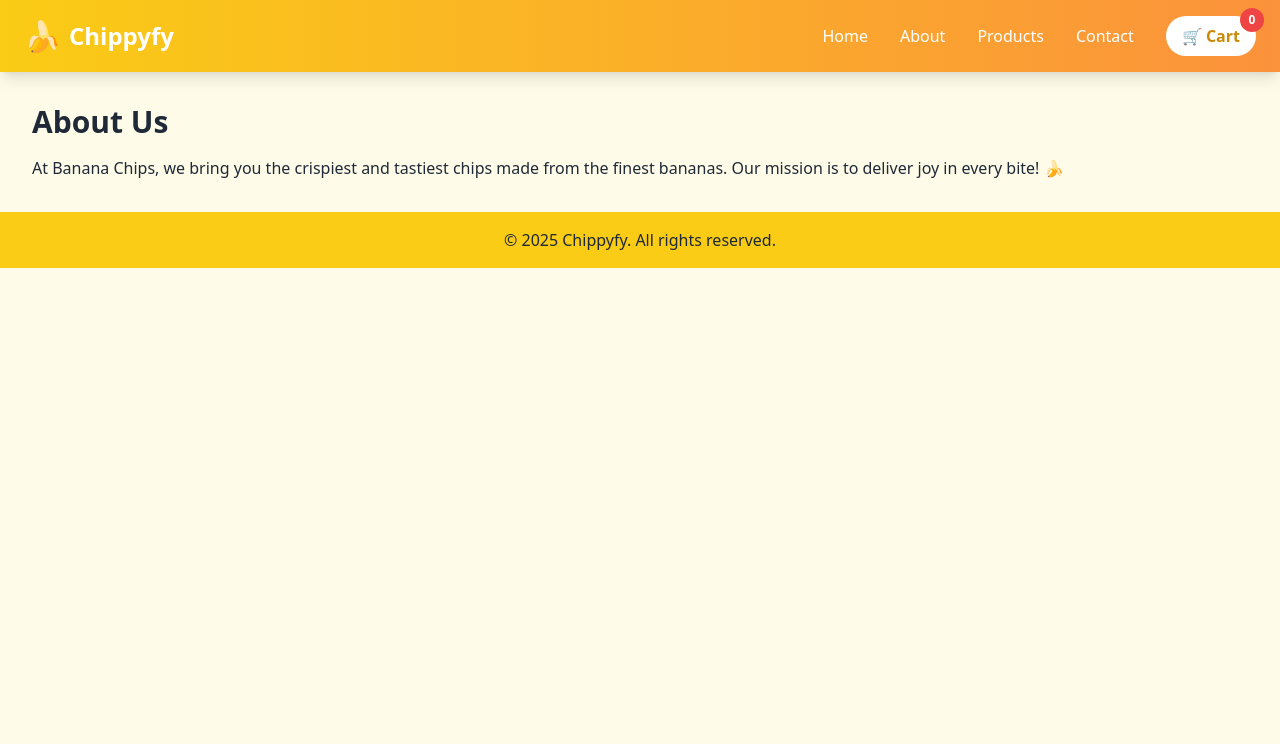
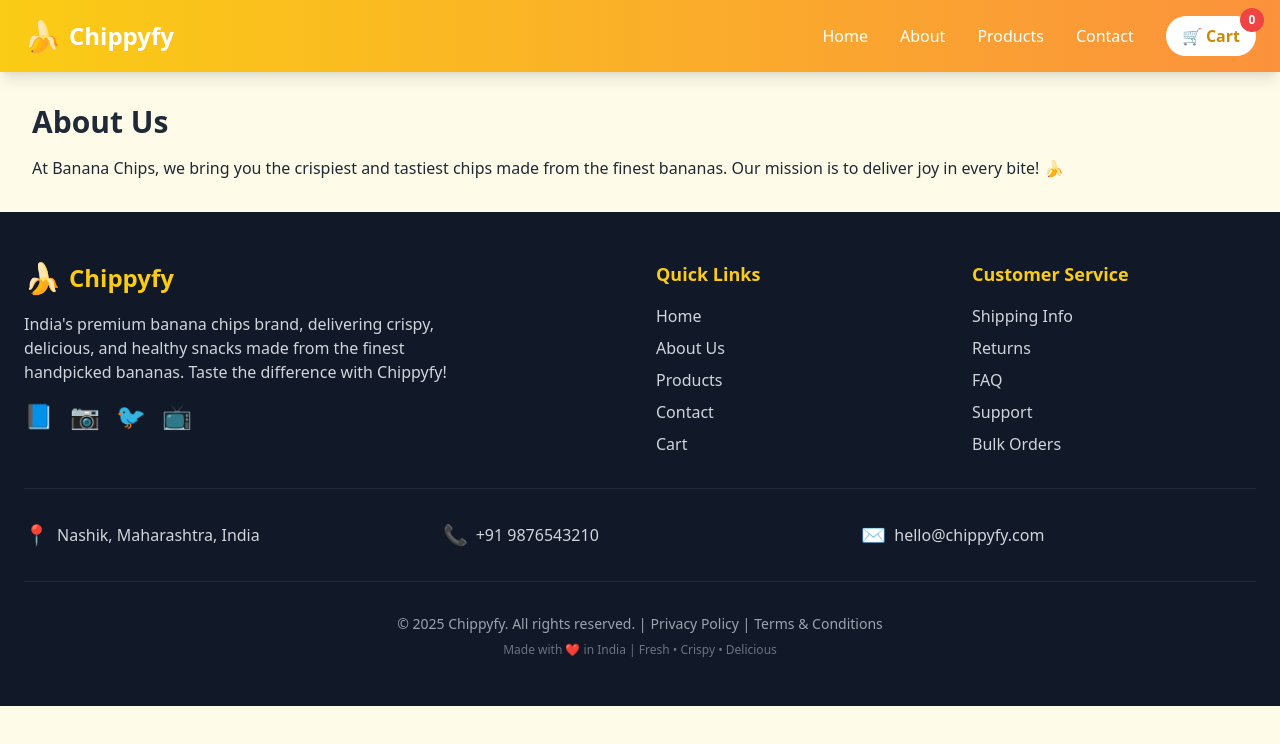
Before and after one commit to viralsparkconnect-hue/banana-chips-website, a Next.js app: page /about in a window 1280 px wide. Shown: the top 744 px of the page. Built offline with nearby package versions, Linux system fonts and the light colour scheme.

Commit message:
Update Footer.js

```diff
--- a/components/Footer.js
+++ b/components/Footer.js
@@ -1,7 +1,123 @@
+import Link from 'next/link'
+
 export default function Footer() {
   return (
-    <footer className="bg-yellow-400 p-4 text-center">
-      © 2025 Chippyfy. All rights reserved.
+    <footer className="bg-gray-900 text-white">
+      <div className="container mx-auto px-6 py-12">
+        <div className="grid md:grid-cols-4 gap-8">
+          {/* Company Info */}
+          <div className="md:col-span-2">
+            <div className="flex items-center space-x-2 mb-4">
+              <span className="text-3xl">🍌</span>
+              <span className="text-2xl font-bold text-yellow-400">Chippyfy</span>
+            </div>
+            <p className="text-gray-300 mb-4 max-w-md">
+              India's premium banana chips brand, delivering crispy, delicious, and healthy snacks
+              made from the finest handpicked bananas. Taste the difference with Chippyfy!
+            </p>
+            <div className="flex space-x-4">
+              <a href="#" className="text-yellow-400 hover:text-yellow-300 text-2xl">📘</a>
+              <a href="#" className="text-yellow-400 hover:text-yellow-300 text-2xl">📷</a>
+              <a href="#" className="text-yellow-400 hover:text-yellow-300 text-2xl">🐦</a>
+              <a href="#" className="text-yellow-400 hover:text-yellow-300 text-2xl">📺</a>
+            </div>
+          </div>
+
+          {/* Quick Links */}
+          <div>
+            <h3 className="text-lg font-semibold mb-4 text-yellow-400">Quick Links</h3>
+            <ul className="space-y-2">
+              <li>
+                <Link href="/" className="text-gray-300 hover:text-yellow-400 transition-colors">
+                  Home
+                </Link>
+              </li>
+              <li>
+                <Link href="/about" className="text-gray-300 hover:text-yellow-400 transition-colors">
+                  About Us
+                </Link>
+              </li>
+              <li>
+                <Link href="/products" className="text-gray-300 hover:text-yellow-400 transition-colors">
+                  Products
+                </Link>
+              </li>
+              <li>
+                <Link href="/contact" className="text-gray-300 hover:text-yellow-400 transition-colors">
+                  Contact
+                </Link>
+              </li>
+              <li>
+                <Link href="/cart" className="text-gray-300 hover:text-yellow-400 transition-colors">
+                  Cart
+                </Link>
+              </li>
+            </ul>
+          </div>
+
+          {/* Customer Service */}
+          <div>
+            <h3 className="text-lg font-semibold mb-4 text-yellow-400">Customer Service</h3>
+            <ul className="space-y-2">
+              <li>
+                <a href="/shipping" className="text-gray-300 hover:text-yellow-400 transition-colors">
+                  Shipping Info
+                </a>
+              </li>
+              <li>
+                <a href="/returns" className="text-gray-300 hover:text-yellow-400 transition-colors">
+                  Returns
+                </a>
+              </li>
+              <li>
+                <a href="/faq" className="text-gray-300 hover:text-yellow-400 transition-colors">
+                  FAQ
+                </a>
+              </li>
+              <li>
+                <a href="/support" className="text-gray-300 hover:text-yellow-400 transition-colors">
+                  Support
+                </a>
+              </li>
+              <li>
+                <a href="/bulk-orders" className="text-gray-300 hover:text-yellow-400 transition-colors">
+                  Bulk Orders
+                </a>
+              </li>
+            </ul>
+          </div>
+        </div>
+
+        {/* Contact Info */}
+        <div className="border-t border-gray-800 pt-8 mt-8">
+          <div className="grid md:grid-cols-3 gap-6 text-center md:text-left">
+            <div className="flex items-center justify-center md:justify-start">
+              <span className="text-yellow-400 text-xl mr-2">📍</span>
+              <span className="text-gray-300">Nashik, Maharashtra, India</span>
+            </div>
+            <div className="flex items-center justify-center md:justify-start">
+              <span className="text-yellow-400 text-xl mr-2">📞</span>
+              <span className="text-gray-300">+91 9876543210</span>
+            </div>
+            <div className="flex items-center justify-center md:justify-start">
+              <span className="text-yellow-400 text-xl mr-2">✉️</span>
+              <span className="text-gray-300">hello@chippyfy.com</span>
+            </div>
+          </div>
+        </div>
+
+        {/* Bottom Bar */}
+        <div className="border-t border-gray-800 pt-8 mt-8 text-center">
+          <p className="text-gray-400 text-sm">
+            © 2025 Chippyfy. All rights reserved. |
+            <a href="/privacy" className="hover:text-yellow-400 ml-1">Privacy Policy</a> |
+            <a href="/terms" className="hover:text-yellow-400 ml-1">Terms & Conditions</a>
+          </p>
+          <p className="text-gray-500 text-xs mt-2">
+            Made with ❤️ in India | Fresh • Crispy • Delicious
+          </p>
+        </div>
+      </div>
     </footer>
-  );
+  )
 }
```
